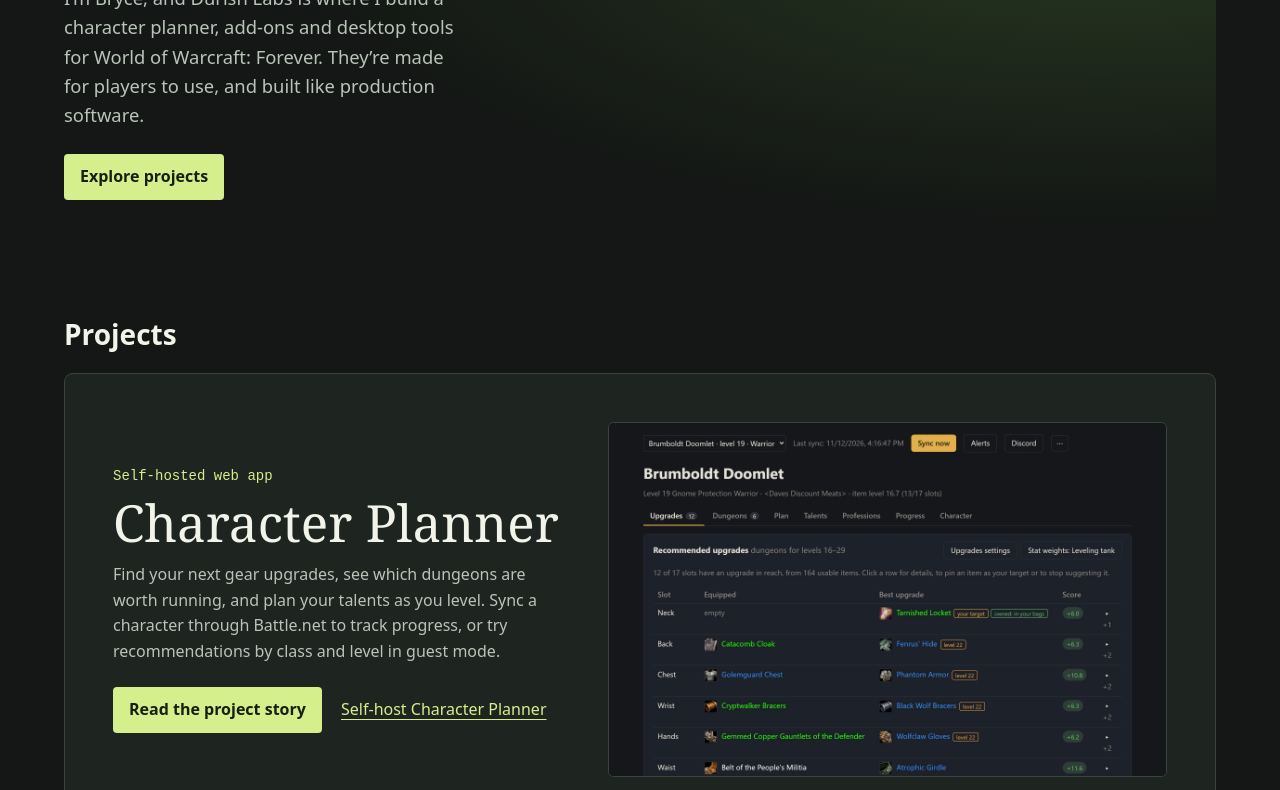
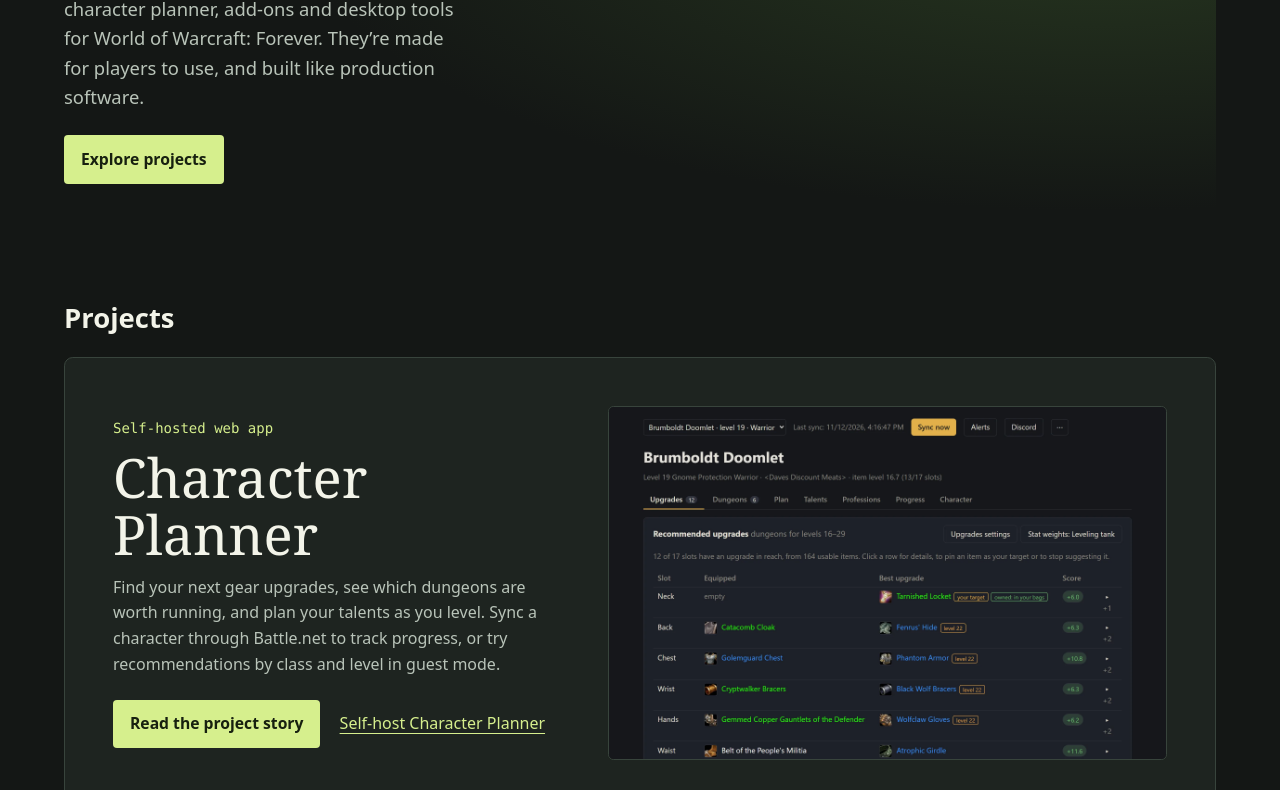
Before and after one commit to thechainercygnus/DurishLabsPortfolio, a plain HTML site: page public/index.html in a window 1280 px wide. Shown: the part 480-1270 px from the top of the page. Drawn offline with Linux system fonts and the light colour scheme.

Commit message:
Fill the design spec's gaps in the portfolio
styles.css now opens with the spec's tokens and uses them. The display
headings use the spec's clamp() sizes, with rem in the middle and a maximum
at most 2.5 times the minimum, so zoom can reach 200% (the hero tops out at
120px instead of 128px). The focus ring covers every focusable element, not
only links. Selection, form controls and scrollbars follow the tokens,
buttons keep an edge in forced colours, and each page declares its dark
colour scheme.

Closes #12

Co-Authored-By: Claude Opus 5.5 <noreply@anthropic.com>

```diff
--- a/public/index.html
+++ b/public/index.html
@@ -4,6 +4,7 @@
   <meta charset="utf-8">
   <meta name="viewport" content="width=device-width, initial-scale=1">
   <meta name="description" content="A character planner, add-ons and desktop tools for World of Warcraft: Forever, built by Bryce Jenkins like production software.">
+  <meta name="color-scheme" content="dark">
   <meta name="theme-color" content="#141715">
   <title>Durish Labs | Tools for WoW: Forever</title>
   <link rel="canonical" href="https://durishlabs.com/">
@@ -23,7 +24,7 @@
 <body>
   <a class="skip" href="#main">Skip to content</a>
   <header class="masthead wrap">
-    <a class="brand" href="./" aria-label="Durish Labs home"><span aria-hidden="true">DL</span> Durish Labs</a>
+    <a class="brand" href="./" aria-label="Durish Labs home"><span class="mark" aria-hidden="true">DL</span> Durish Labs</a>
     <nav aria-label="Main navigation">
       <a href="#projects">Projects</a>
       <a href="#about">About</a>
--- a/public/styles.css
+++ b/public/styles.css
@@ -1,23 +1,73 @@
+/* Tokens: copied from DESIGN.md, which is the source. Change both together. */
 :root {
   color-scheme: dark;
+
   --background: #141715;
   --panel: #1e2420;
+  --sunken: #0f1210;
+  --accent-soft: #2a3320;
+
   --ink: #f3f4e9;
   --muted: #b9c4b9;
+
   --accent: #d6ef8d;
+  --accent-hover: #e7f7b4;
+  --accent-ink: #17200f;
+
   --line: #38443c;
-  font-family: system-ui, sans-serif;
+  --control-line: #6f7d72;
+
+  --ok: #86cfa6;
+  --warn: #e8b04f;
+  --error: #f08f7e;
+  --info: #8fb8ea;
+  --other: #c3a8e6;
+
+  --font-text: system-ui, sans-serif;
+  --font-display: Georgia, "Times New Roman", serif;
+  --font-mono: ui-monospace, "Cascadia Code", "SF Mono", Menlo, Consolas, monospace;
+
+  --text-sm: 0.875rem;
+  --text-md: 1rem;
+  --text-lg: 1.15rem;
+  --text-xl: 1.35rem;
+  --text-2xl: 1.75rem;
+  --display-sm: clamp(1.9rem, 1.2rem + 3vw, 3.4rem);
+  --display-md: clamp(3rem, 1.5rem + 6vw, 6.5rem);
+  --display-lg: clamp(3rem, 1rem + 8vw, 7.5rem);
+
+  --space-1: 0.25rem;
+  --space-2: 0.5rem;
+  --space-3: 0.75rem;
+  --space-4: 1rem;
+  --space-5: 1.5rem;
+  --space-6: 2rem;
+  --space-7: 3rem;
+  --space-section: clamp(2.5rem, 1.5rem + 4vw, 4.5rem);
+
+  --radius-sm: 0.25rem;
+  --radius-md: 0.55rem;
+  --wrap: 72rem;
+  --wrap-wide: 100rem;
+
+  font-family: var(--font-text);
   background: var(--background);
   color: var(--ink);
+  accent-color: var(--accent);
+  scrollbar-color: var(--control-line) var(--background);
 }
 
 * { box-sizing: border-box; }
-body { margin: 0; line-height: 1.6; }
+body { margin: 0; line-height: 1.6; font-size-adjust: from-font; }
+::selection { background: var(--accent-soft); color: var(--ink); }
 a { color: var(--accent); text-underline-offset: .22em; }
 a:hover { text-decoration-thickness: .14em; }
-a:focus-visible { outline: 2px solid var(--accent); outline-offset: 5px; }
+:where(a, button, input, select, textarea, summary, [tabindex]):focus-visible {
+  outline: 2px solid var(--accent);
+  outline-offset: 3px;
+}
 h1, h2, h3, p, figure { margin: 0; }
-.wrap { width: min(72rem, calc(100% - 2.5rem)); margin-inline: auto; }
+.wrap { width: min(var(--wrap), calc(100% - 2.5rem)); margin-inline: auto; }
 .skip { position: absolute; left: 1rem; top: 1rem; transform: translateY(-200%); }
 .skip:focus { transform: none; background: var(--background); }
 
@@ -33,46 +83,49 @@ h1, h2, h3, p, figure { margin: 0; }
 
 .brand, nav a { color: var(--ink); text-decoration: none; }
 .brand { display: inline-flex; align-items: center; gap: .7rem; font-weight: 700; }
-.brand span {
+.brand .mark {
   display: grid;
   place-items: center;
   width: 2.4rem;
   aspect-ratio: 1;
-  color: var(--background);
+  color: var(--accent-ink);
   background: var(--accent);
-  font: 700 .9rem ui-monospace, monospace;
+  font: 700 .9rem var(--font-mono);
 }
 nav { display: flex; gap: clamp(1rem, 4vw, 2rem); }
 nav a:hover { text-decoration: underline; }
 
 .intro {
   padding-block: clamp(3.5rem, 9vw, 7rem);
+  /* A one-off glow, decoration only; Windows High Contrast drops it. */
   background: radial-gradient(ellipse at 90% 45%, #273720 0%, transparent 55%);
 }
 
 h1 {
-  font-family: Georgia, serif;
-  font-size: clamp(3rem, 10vw, 8rem);
+  font-family: var(--font-display);
+  font-size: var(--display-lg);
   font-weight: 400;
   line-height: .96;
   letter-spacing: -.065em;
 }
 h1 em { color: var(--accent); font-weight: inherit; }
-.intro p { max-width: 38ch; margin-block: 1.5rem; font-size: 1.15rem; }
+.intro p { max-width: 38ch; margin-block: 1.5rem; font-size: var(--text-lg); }
 p, footer { color: var(--muted); }
 
 .button {
   display: inline-block;
   padding: .65rem 1rem;
-  border-radius: .25rem;
+  /* Transparent until forced colours paint it: the button's only edge there. */
+  border: 1px solid transparent;
+  border-radius: var(--radius-sm);
   background: var(--accent);
-  color: #17200f;
+  color: var(--accent-ink);
   font-weight: 700;
   text-decoration: none;
 }
-.button:hover { background: #e7f7b4; }
-h2 { font-size: 1.75rem; margin-bottom: 1rem; }
-h3 { line-height: 1.18; font-size: 1.35rem; }
+.button:hover { background: var(--accent-hover); }
+h2 { font-size: var(--text-2xl); margin-bottom: 1rem; }
+h3 { line-height: 1.18; font-size: var(--text-xl); }
 .featured {
   display: grid;
   grid-template-columns: minmax(0, 4fr) minmax(0, 5fr);
@@ -81,14 +134,14 @@ h3 { line-height: 1.18; font-size: 1.35rem; }
   padding: clamp(1.25rem, 4vw, 3rem);
   background: var(--panel);
   border: 1px solid var(--line);
-  border-radius: .55rem;
+  border-radius: var(--radius-md);
 }
 .featured + .featured { margin-top: 1rem; }
-.featured h3 { font: 400 clamp(1.9rem, 4vw, 3.4rem)/1.05 Georgia, serif; }
+.featured h3 { font: 400 var(--display-sm)/1.05 var(--font-display); }
 .category {
   margin-bottom: .6rem;
   color: var(--accent);
-  font: .875rem/1.5 ui-monospace, monospace;
+  font: var(--text-sm)/1.5 var(--font-mono);
 }
 .actions { display: flex; flex-wrap: wrap; align-items: center; gap: .8rem 1.2rem; margin-top: 1.4rem; }
 img { display: block; width: 100%; height: auto; border-radius: .35rem; border: 1px solid var(--line); }
@@ -101,7 +154,7 @@ footer { margin-top: 2.4rem; border-bottom: 0; }
 
 .project-story { max-width: 62rem; margin-inline: auto; }
 .story-heading { padding-block: clamp(2.5rem, 8vw, 6rem); }
-.story-heading h1 { max-width: 15ch; font-size: clamp(3rem, 8vw, 6.5rem); }
+.story-heading h1 { max-width: 15ch; font-size: var(--display-md); }
 .story-heading h1 + p { max-width: 57ch; margin-top: 1.5rem; font-size: 1.22rem; }
 .story-section {
   display: grid;
```
Also changed, not shown: public/404.html (+2 -1 lines), public/character-planner.html (+2 -1 lines).
